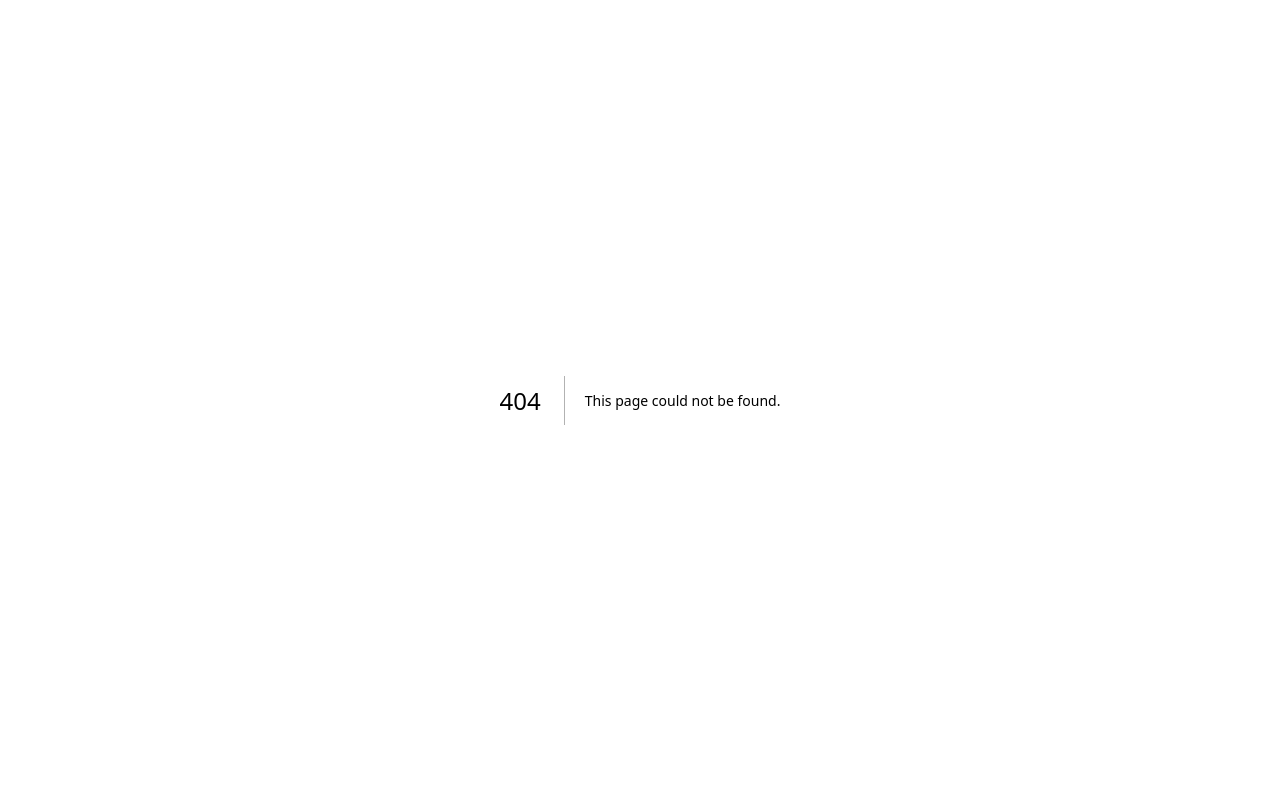
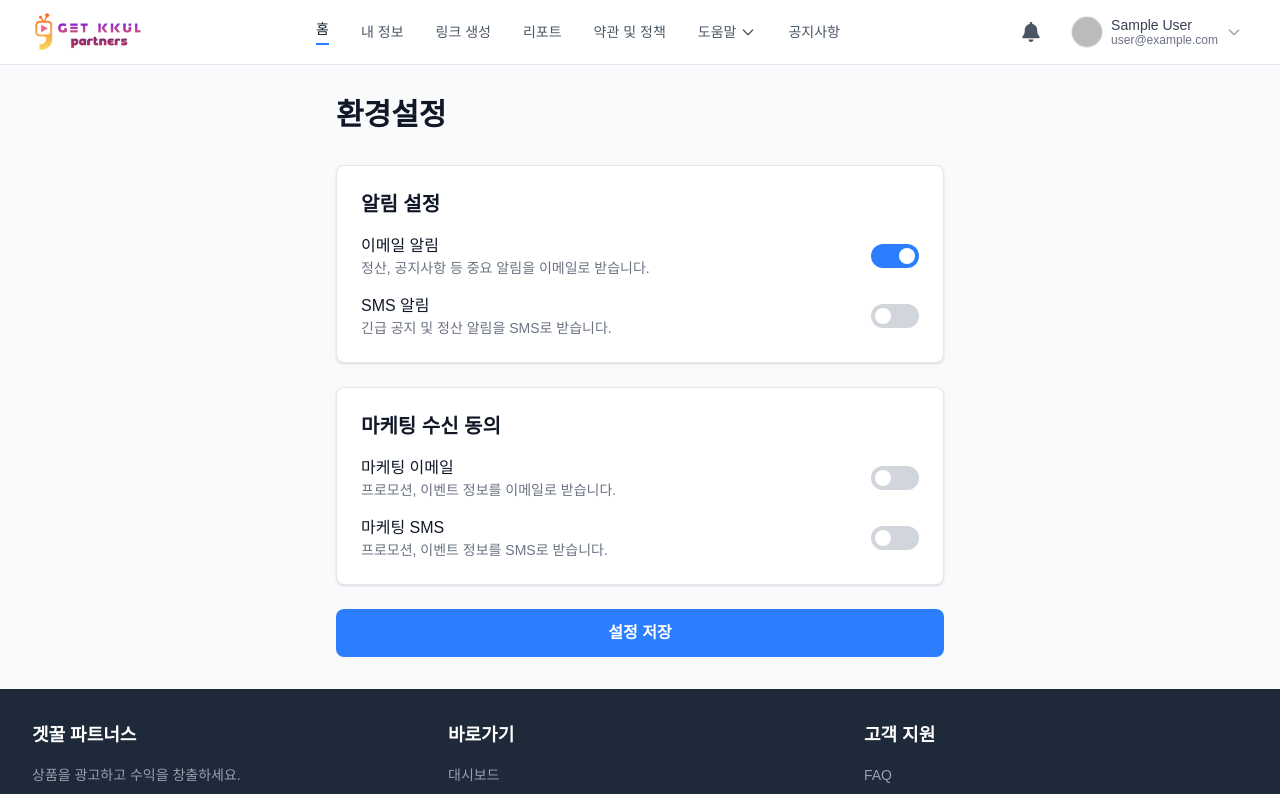
Before and after one commit to jgdglobal001/getkkul-partners, a Next.js app: page /dashboard/settings in a window 1280 px wide. Before the commit this address had no page. Shown: the top 794 px of the page. Built offline with nearby package versions, Linux system fonts and the light colour scheme; no server answers; the database is empty; sample sign-in values are in the browser's storage.

Commit message:
드롭다운 사라짐방지

```diff
--- /dev/null
+++ b/app/dashboard/settings/page.tsx
@@ -0,0 +1,154 @@
+'use client';
+
+import { useState } from 'react';
+import { useSession } from 'next-auth/react';
+import { useRouter } from 'next/navigation';
+import DashboardHeader from '@/components/dashboard/DashboardHeader';
+import Footer from '@/components/common/Footer';
+
+export default function SettingsPage() {
+  const router = useRouter();
+  const { data: session, status } = useSession();
+
+  const [settings, setSettings] = useState({
+    emailNotification: true,
+    smsNotification: false,
+    marketingEmail: false,
+    marketingSms: false,
+  });
+  const [saving, setSaving] = useState(false);
+
+  if (status === 'loading') {
+    return (
+      <div className="min-h-screen flex items-center justify-center">
+        <div className="text-center">
+          <div className="animate-spin rounded-full h-12 w-12 border-b-2 border-blue-500 mx-auto mb-4"></div>
+          <p className="text-gray-600">로딩 중...</p>
+        </div>
+      </div>
+    );
+  }
+
+  if (status === 'unauthenticated') {
+    router.push('/auth/signin');
+    return null;
+  }
+
+  const handleToggle = (key: keyof typeof settings) => {
+    setSettings(prev => ({
+      ...prev,
+      [key]: !prev[key]
+    }));
+  };
+
+  const handleSave = async () => {
+    setSaving(true);
+    // TODO: API 연동
+    await new Promise(resolve => setTimeout(resolve, 500));
+    setSaving(false);
+    alert('설정이 저장되었습니다.');
+  };
+
+  return (
+    <div className="min-h-screen bg-gray-50 flex flex-col">
+      <DashboardHeader />
+
+      <main className="flex-1 py-8">
+        <div className="max-w-2xl mx-auto px-4 sm:px-6 lg:px-8">
+          <h1 className="text-3xl font-bold text-gray-900 mb-8">환경설정</h1>
+
+          {/* 알림 설정 */}
+          <div className="bg-white rounded-lg shadow-sm border border-gray-200 p-6 mb-6">
+            <h2 className="text-xl font-bold text-gray-900 mb-4">알림 설정</h2>
+            <div className="space-y-4">
+              <div className="flex items-center justify-between">
+                <div>
+                  <p className="font-medium text-gray-900">이메일 알림</p>
+                  <p className="text-sm text-gray-500">정산, 공지사항 등 중요 알림을 이메일로 받습니다.</p>
+                </div>
+                <button
+                  onClick={() => handleToggle('emailNotification')}
+                  className={`relative w-12 h-6 rounded-full transition-colors ${
+                    settings.emailNotification ? 'bg-blue-500' : 'bg-gray-300'
+                  }`}
+                >
+                  <span className={`absolute top-1 w-4 h-4 bg-white rounded-full transition-transform ${
+                    settings.emailNotification ? 'right-1' : 'left-1'
+                  }`} />
+                </button>
+              </div>
+
+              <div className="flex items-center justify-between">
+                <div>
+                  <p className="font-medium text-gray-900">SMS 알림</p>
+                  <p className="text-sm text-gray-500">긴급 공지 및 정산 알림을 SMS로 받습니다.</p>
+                </div>
+                <button
+                  onClick={() => handleToggle('smsNotification')}
+                  className={`relative w-12 h-6 rounded-full transition-colors ${
+                    settings.smsNotification ? 'bg-blue-500' : 'bg-gray-300'
+                  }`}
+                >
+                  <span className={`absolute top-1 w-4 h-4 bg-white rounded-full transition-transform ${
+                    settings.smsNotification ? 'right-1' : 'left-1'
+                  }`} />
+                </button>
+              </div>
+            </div>
+          </div>
+
+          {/* 마케팅 수신 동의 */}
+          <div className="bg-white rounded-lg shadow-sm border border-gray-200 p-6 mb-6">
+            <h2 className="text-xl font-bold text-gray-900 mb-4">마케팅 수신 동의</h2>
+            <div className="space-y-4">
+              <div className="flex items-center justify-between">
+                <div>
+                  <p className="font-medium text-gray-900">마케팅 이메일</p>
+                  <p className="text-sm text-gray-500">프로모션, 이벤트 정보를 이메일로 받습니다.</p>
+                </div>
+                <button
+                  onClick={() => handleToggle('marketingEmail')}
+                  className={`relative w-12 h-6 rounded-full transition-colors ${
+                    settings.marketingEmail ? 'bg-blue-500' : 'bg-gray-300'
+                  }`}
+                >
+                  <span className={`absolute top-1 w-4 h-4 bg-white rounded-full transition-transform ${
+                    settings.marketingEmail ? 'right-1' : 'left-1'
+                  }`} />
+                </button>
+              </div>
+
+              <div className="flex items-center justify-between">
+                <div>
+                  <p className="font-medium text-gray-900">마케팅 SMS</p>
+                  <p className="text-sm text-gray-500">프로모션, 이벤트 정보를 SMS로 받습니다.</p>
+                </div>
+                <button
+                  onClick={() => handleToggle('marketingSms')}
+                  className={`relative w-12 h-6 rounded-full transition-colors ${
+                    settings.marketingSms ? 'bg-blue-500' : 'bg-gray-300'
+                  }`}
+                >
+                  <span className={`absolute top-1 w-4 h-4 bg-white rounded-full transition-transform ${
+                    settings.marketingSms ? 'right-1' : 'left-1'
+                  }`} />
+                </button>
+              </div>
+            </div>
+          </div>
+
+          {/* 저장 버튼 */}
+          <button
+            onClick={handleSave}
+            disabled={saving}
+            className="w-full bg-blue-500 hover:bg-blue-600 text-white font-bold py-3 px-4 rounded-lg transition disabled:bg-gray-400"
+          >
+            {saving ? '저장 중...' : '설정 저장'}
+          </button>
+        </div>
+      </main>
+
+      <Footer />
+    </div>
+  );
+}
--- a/src/components/dashboard/DashboardHeader.tsx
+++ b/src/components/dashboard/DashboardHeader.tsx
@@ -171,7 +171,8 @@ export default function DashboardHeader() {
                 </button>
 
                 {/* 드롭다운 메뉴 */}
-                <div className="absolute right-0 top-full mt-2 w-48 bg-white rounded-lg shadow-lg border border-gray-200 py-1 hidden group-hover:block">
+                <div className="absolute right-0 top-full pt-2 w-48 hidden group-hover:block z-50">
+                  <div className="bg-white rounded-lg shadow-lg border border-gray-200 py-1">
                     <div className="px-4 py-3 border-b border-gray-100 lg:hidden">
                       <p className="text-sm font-medium text-gray-900">{session.user.name}</p>
                       <p className="text-xs text-gray-500 truncate">{session.user.email}</p>
@@ -192,6 +193,7 @@ export default function DashboardHeader() {
                     </button>
                   </div>
                 </div>
+              </div>
             )}
           </div>
         </div>
```
Lines whose indentation alone changed are shown as unchanged.
